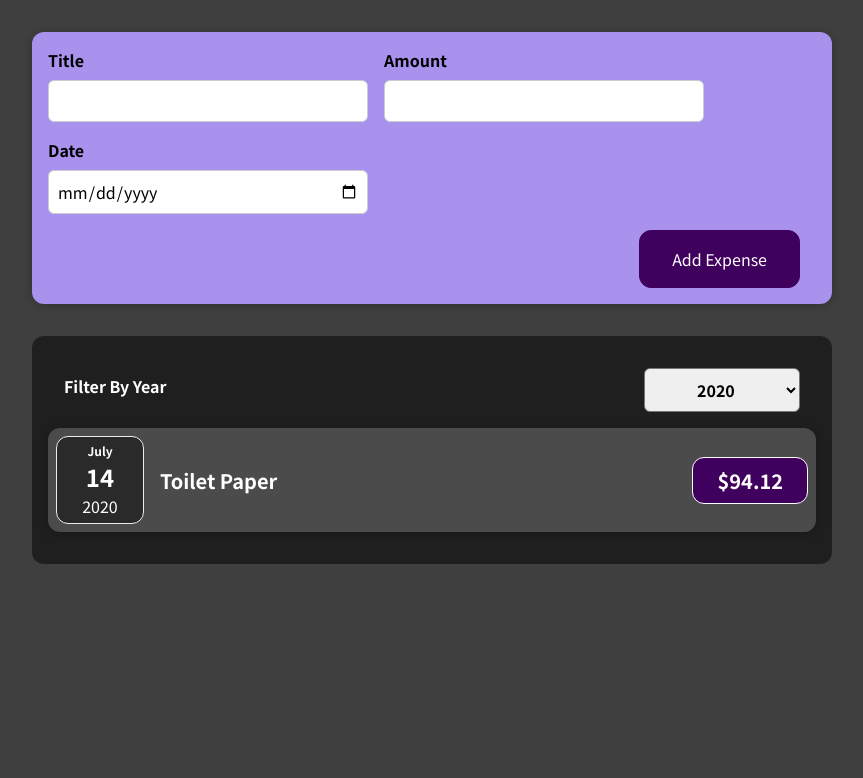
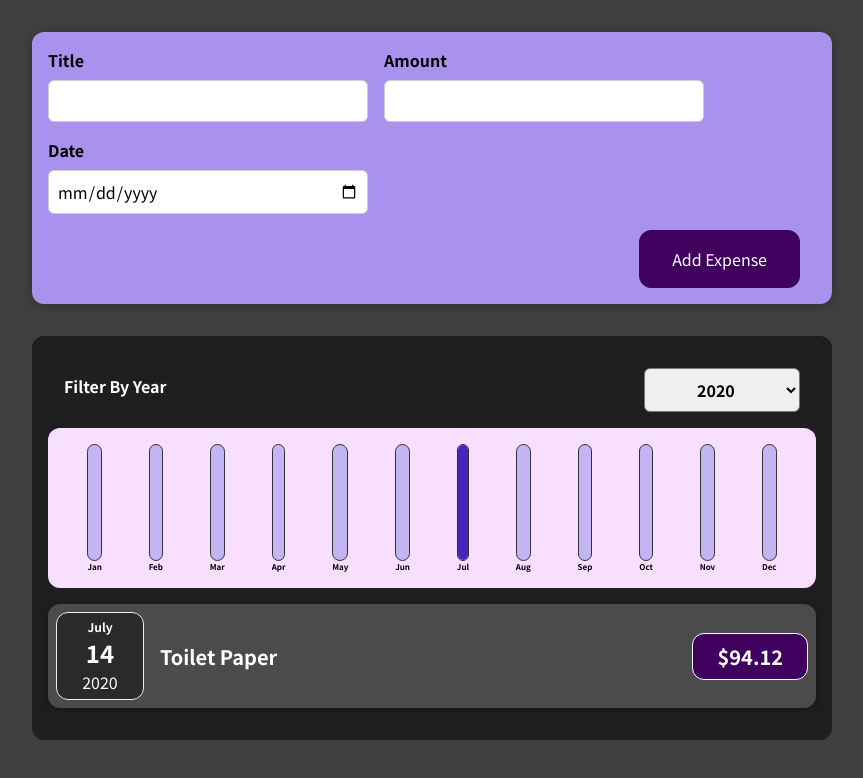
Before and after one commit to SwannHtetAungss/expenselist_with_react, a React (Create React App) app: page / in a window 1280 px wide. Shown: the top 778 px of the page, without its empty margins (208-1071 px from the left). Built offline with nearby package versions, Linux system fonts and the light colour scheme.

Commit message:
adding bar chart

```diff
--- /dev/null
+++ b/src/components/Chart/Chart.css
@@ -0,0 +1,9 @@
+.chart {
+  padding: 1rem;
+  border-radius: 12px;
+  background-color: #f8dfff;
+  text-align: center;
+  display: flex;
+  justify-content: space-around;
+  height: 10rem;
+}
--- /dev/null
+++ b/src/components/Chart/Chart.js
@@ -0,0 +1,24 @@
+import React from "react";
+import ChartBar from "./ChartBar";
+import "./Chart.css";
+
+const Chart = (props) => {
+  const dataPointValue = props.dataPoints.map((dataPoint) => dataPoint.value);
+  const totalMaximum = Math.max(...dataPointValue);
+  return (
+    <div className="chart">
+      {props.dataPoints.map((dataPoint) => {
+        return (
+          <ChartBar
+            key={dataPoint.label}
+            value={dataPoint.value}
+            maxvalue={totalMaximum}
+            label={dataPoint.label}
+          />
+        );
+      })}
+    </div>
+  );
+};
+
+export default Chart;
--- /dev/null
+++ b/src/components/Chart/ChartBar.css
@@ -0,0 +1,27 @@
+.chart-bar {
+  height: 100%;
+  display: flex;
+  flex-direction: column;
+  align-items: center;
+}
+.chart-bar__inner {
+  height: 100%;
+  width: 100%;
+  border: 1px solid #313131;
+  border-radius: 12px;
+  background-color: #c3b4f3;
+  overflow: hidden;
+  display: flex;
+  flex-direction: column;
+  justify-content: flex-end;
+}
+.chart-bar__fill {
+  background-color: #4826b9;
+  width: 100%;
+  transition: all 0.3s ease-out;
+}
+.chart-bar__label {
+  font-weight: bold;
+  font-size: 0.5rem;
+  text-align: center;
+}
--- /dev/null
+++ b/src/components/Chart/ChartBar.js
@@ -0,0 +1,22 @@
+import React from "react";
+import "./ChartBar.css";
+
+const ChartBar = (props) => {
+  let barFillHeight = "0%";
+  if (props.maxvalue > 0) {
+    barFillHeight = Math.round((props.value / props.maxvalue) * 100) + "%";
+  }
+  return (
+    <div className="chart-bar">
+      <div className="chart-bar__inner">
+        <div
+          className="chart-bar__fill"
+          style={{ height: barFillHeight }}
+        ></div>
+      </div>
+      <div className="chart-bar__label">{props.label}</div>
+    </div>
+  );
+};
+
+export default ChartBar;
--- a/src/components/Expenses/Expense.js
+++ b/src/components/Expenses/Expense.js
@@ -3,6 +3,7 @@
 import Card from "../UI/Card";
 import ExpensesFilter from "./ExpensesFilter";
 import ExpenseList from "./ExpenseList";
+import ExpenseChart from "./ExpenseChart";
 import "./Expense.css";
 
 const Expense = (props) => {
@@ -20,6 +21,7 @@
         selected={filterYear}
         onChangeFilter={filterChangeHandler}
       />
+      <ExpenseChart expenses={filterExpenses} />
       <ExpenseList items={filterExpenses} />
     </Card>
   );
--- /dev/null
+++ b/src/components/Expenses/ExpenseChart.js
@@ -0,0 +1,27 @@
+import React from "react";
+import Chart from "../Chart/Chart";
+
+const ExpenseChart = (props) => {
+  const chartDataPoint = [
+    { label: "Jan", value: 0 },
+    { label: "Feb", value: 0 },
+    { label: "Mar", value: 0 },
+    { label: "Apr", value: 0 },
+    { label: "May", value: 0 },
+    { label: "Jun", value: 0 },
+    { label: "Jul", value: 0 },
+    { label: "Aug", value: 0 },
+    { label: "Sep", value: 0 },
+    { label: "Oct", value: 0 },
+    { label: "Nov", value: 0 },
+    { label: "Dec", value: 0 },
+  ];
+  for (const expense of props.expenses) {
+    const expenseMonth = expense.date.getMonth(); // Jan = 0
+    chartDataPoint[expenseMonth].value += expense.amount;
+  }
+
+  return <Chart dataPoints={chartDataPoint} />;
+};
+
+export default ExpenseChart;
```
Also changed, not shown: 1 other file (tests, documents, lock files or other folders).
